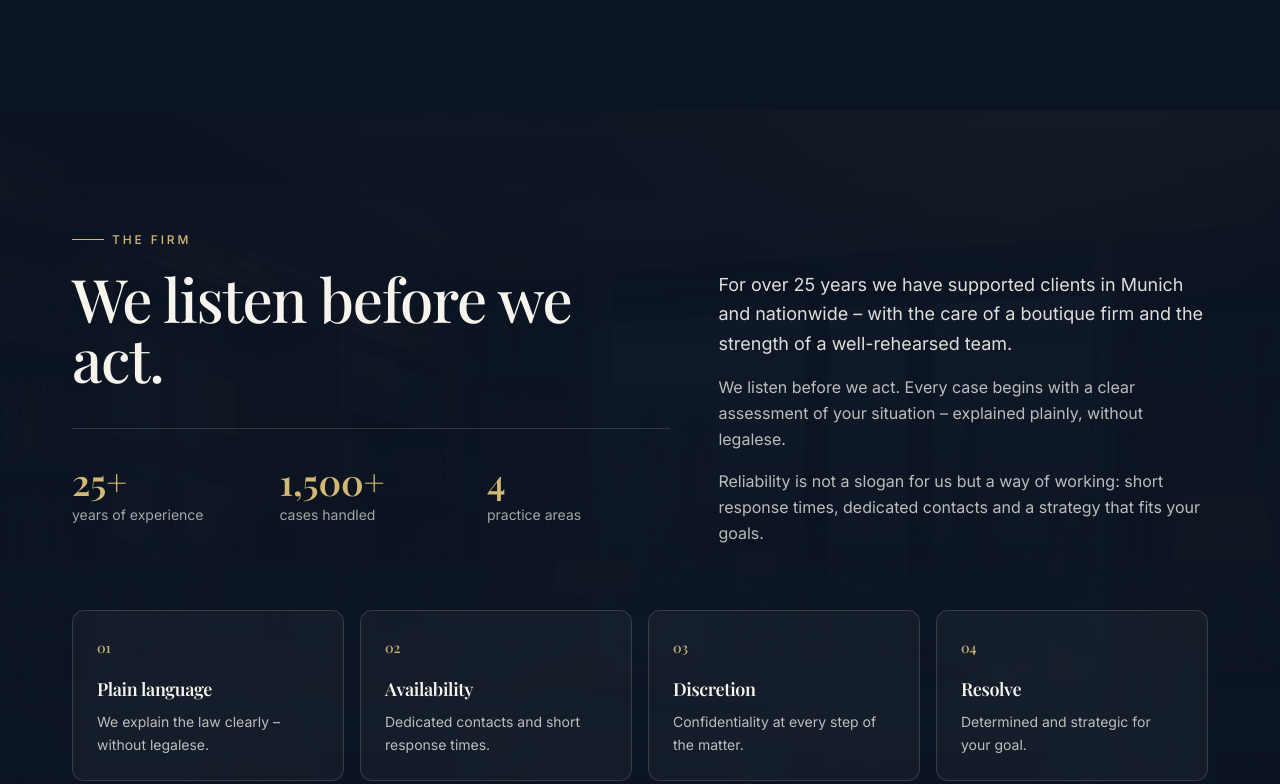
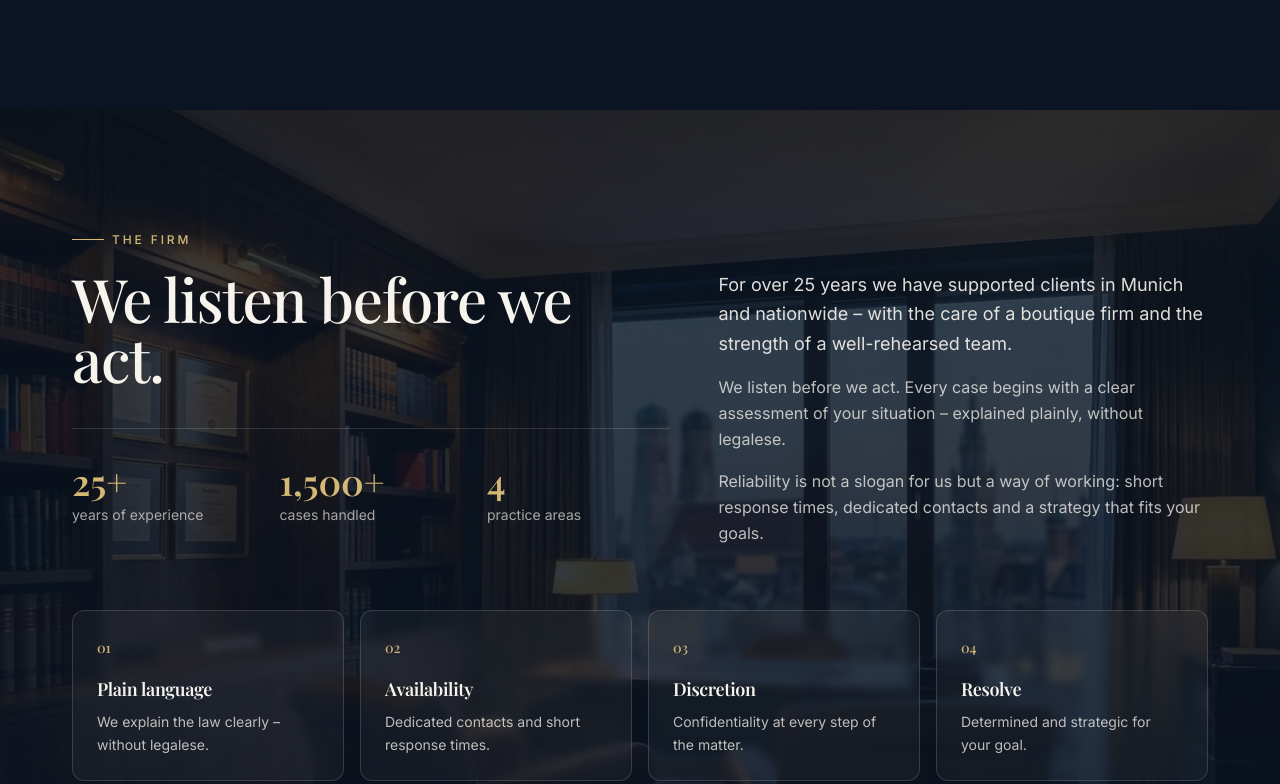
Before and after one commit to IvanGomes9777/anwaltskanzlei-vorlage-1, a Next.js app: page /en in a window 1280 px wide. Shown: the part 1636-2420 px from the top of the page. Built offline with nearby package versions, Linux system fonts and the light colour scheme.

Commit message:
style(about): reduce photo overlay to 70%
https://claude.ai/code/session_014SBCu478AbQDy9uqNd41JG

```diff
--- a/src/components/about/AboutFinal.tsx
+++ b/src/components/about/AboutFinal.tsx
@@ -29,13 +29,13 @@ export default function AboutFinal() {
         sizes="100vw"
         className="-z-20 object-cover"
       />
-      <div className="absolute inset-0 -z-10 bg-navy-900/[0.94]" />
+      <div className="absolute inset-0 -z-10 bg-navy-900/70" />
       <div
         aria-hidden
         className="pointer-events-none absolute inset-0 -z-10"
         style={{
           background:
-            'linear-gradient(180deg, rgba(11,20,34,0.55) 0%, rgba(11,20,34,0.9) 100%), radial-gradient(70% 60% at 82% -10%, rgba(194,161,77,0.12) 0%, transparent 55%)',
+            'linear-gradient(180deg, rgba(11,20,34,0.25) 0%, rgba(11,20,34,0.6) 100%), radial-gradient(70% 60% at 82% -10%, rgba(194,161,77,0.12) 0%, transparent 55%)',
         }}
       />
 
```
